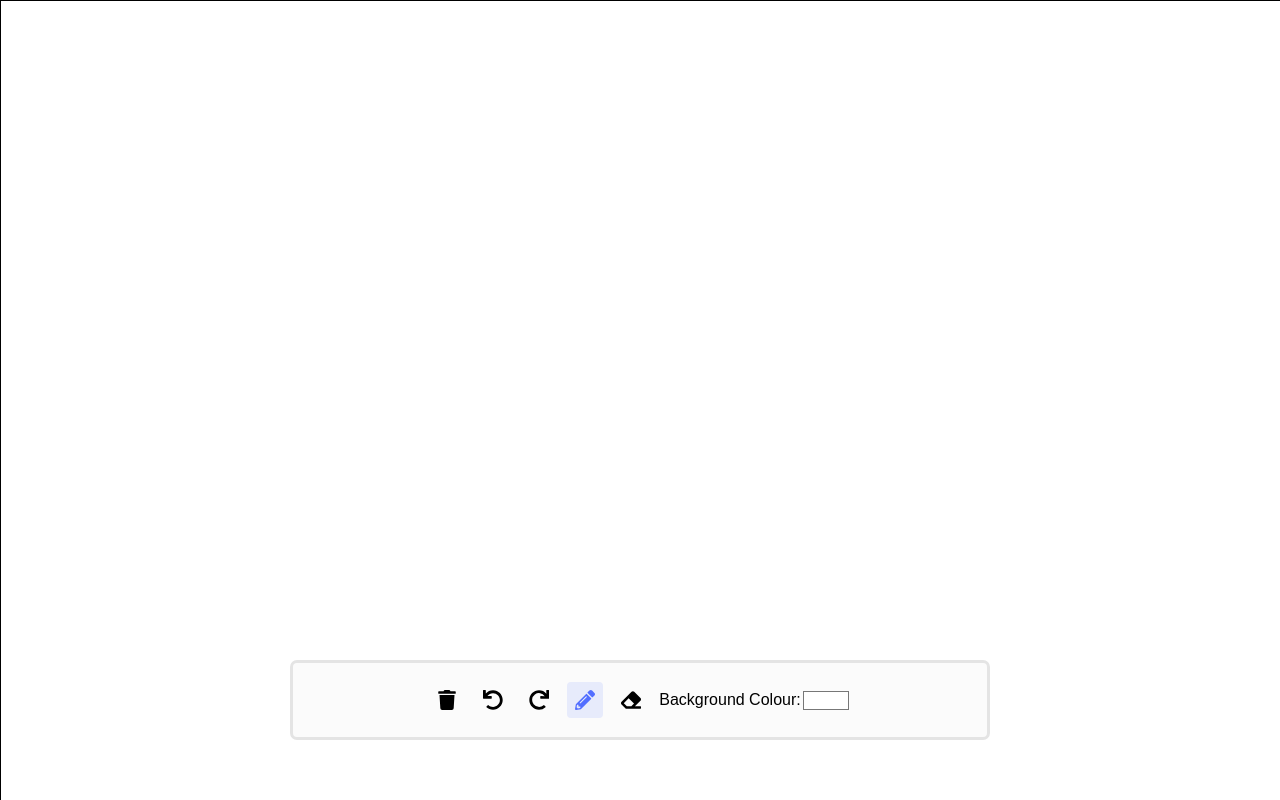
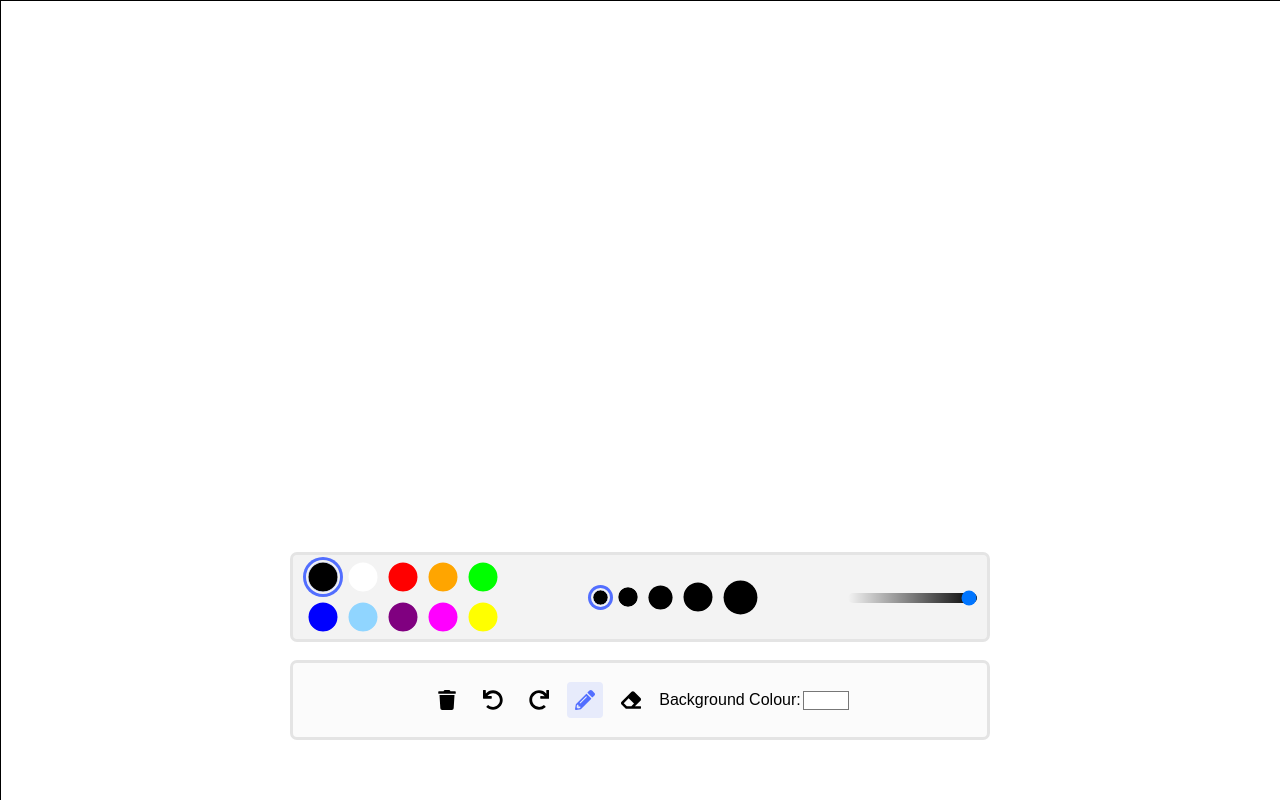
Before and after one commit to Kaimond/whiteboard, a Next.js app: page / in a window 1280 px wide. Shown: the top 800 px of the page. Built offline with nearby package versions, Linux system fonts and the light colour scheme.

Commit message:
Hid the sub-toolbar when the eraser tool is selected

```diff
--- a/src/app/components/Toolbar.jsx
+++ b/src/app/components/Toolbar.jsx
@@ -17,12 +17,12 @@ export default function Toolbar({
 }) {
     const [activeTool, setActiveTool] = useState("draw");
     const [selectedColour, setSelectedColour] = useState("#000000");
-    const [showPenToolbar, setShowPenToolbar] = useState(false);
+    const [showPenToolbar, setShowPenToolbar] = useState(true);
     const [lineWidth, setLineWidth] = useState("5");
     const [backgroundPickerColour, setBackgroundPickerColour] = useState("#FFFFFF");
 
     const togglePenToolbar = () => {
-        setShowPenToolbar((prev) => !prev);
+        setShowPenToolbar(true);
         drawing();
     };
 
@@ -118,7 +118,7 @@ export default function Toolbar({
                     <FaPencilAlt />
                 </button>
             </div>
-            {showPenToolbar && (
+            {showPenToolbar && activeTool === "draw" && (
                 <div className={styles.penToolbar}>
                     <div className={styles.colourContainer}>
                         {presetColours.map((colour) => (
```
